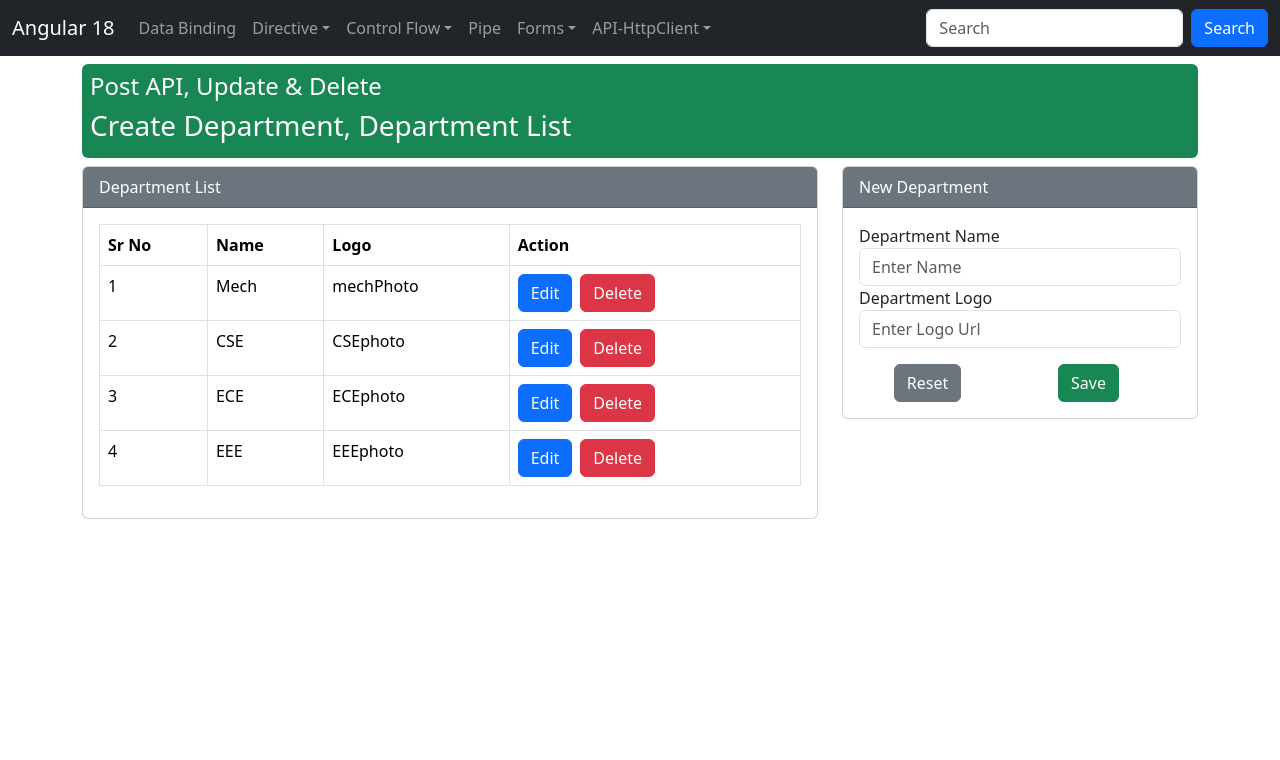
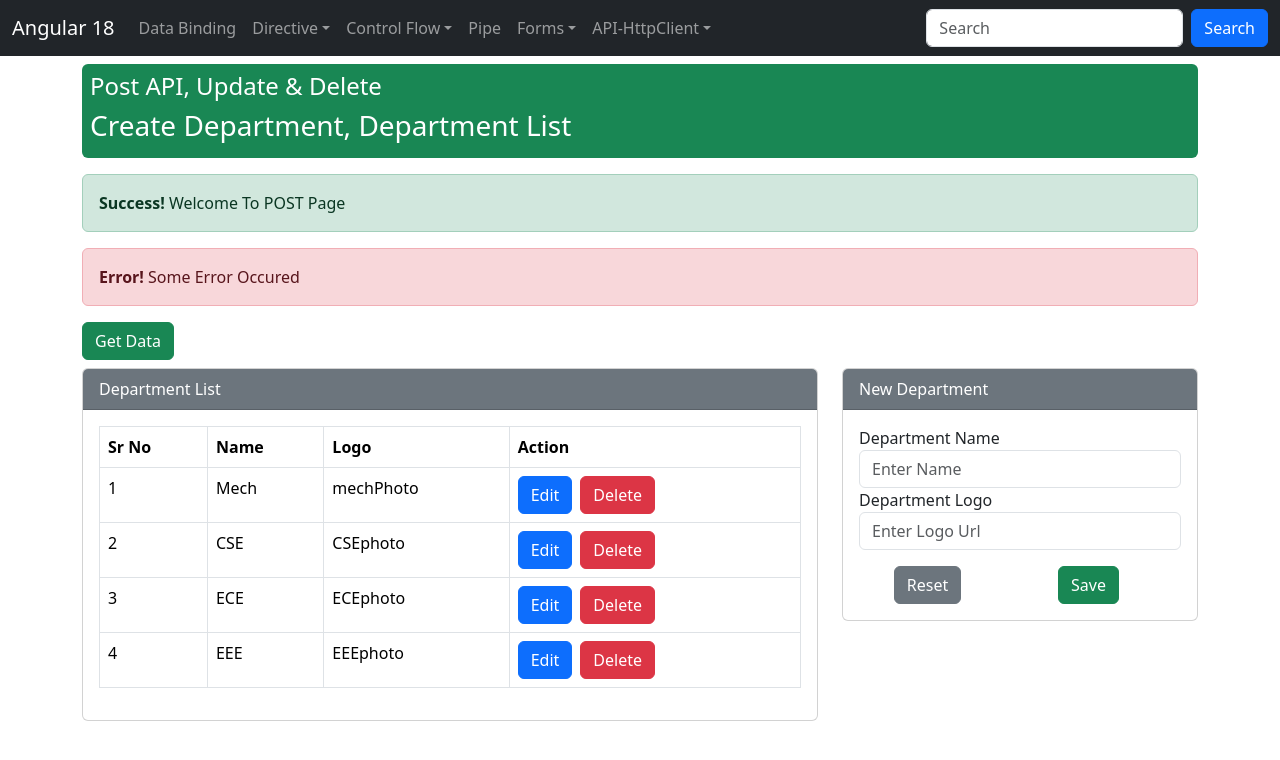
Before and after one commit to sanketbelkhede/angular_18, an Angular app: page /post-api in a window 1280 px wide. Shown: the top 760 px of the page. Built offline with nearby package versions, Linux system fonts and the light colour scheme.

Commit message:
reusable components using @Input and @Output

```diff
--- a/src/app/components/apiIntigration/get-api/get-api.component.html
+++ b/src/app/components/apiIntigration/get-api/get-api.component.html
@@ -1,3 +1,5 @@
+<app-alert [message]="'Welcome To GET Page'" [alertType]="'Warning'"></app-alert>
+<app-my-button (onBtnClick)="getAllUsers()" [btnClass]="'btn-success'" [btnText]="'Get'"></app-my-button>
 <div class="row pt-3">
     <div class="col-2">
         <button class="btn btn-success" (click)="getAllUsers()">Get Users</button>
--- a/src/app/components/apiIntigration/post-api/post-api.component.html
+++ b/src/app/components/apiIntigration/post-api/post-api.component.html
@@ -2,6 +2,10 @@
   <h4>Post API, Update & Delete</h4>
   <h3>Create Department, Department List</h3>
 </div>
+
+<app-alert [message]="'Welcome To POST Page'" [alertType]="'Success'"></app-alert>
+<app-alert [message]="'Some Error Occured'" [alertType]="'Error'"></app-alert>
+<app-my-button (onBtnClick)="getData($event)" [btnClass]="'btn-success'" [btnText]="'Get Data'"></app-my-button>
 <div class="row pt-2">
   <div class="col-8">
     <div class="card">
@@ -27,8 +31,10 @@
                   <td>{{item.departmentName}}</td>
                   <td>{{item.departmentLogo}}</td>
                   <td>
-                    <button class="btn btn-primary" (click)="onEdit(item)">Edit</button>
-                    <button class="btn btn-danger mx-2" (click)="onDelete(item.departmentId)">Delete</button>
+<!--                    <button class="btn btn-primary" (click)="onEdit(item)">Edit</button>-->
+                    <app-my-button (onBtnClick)="onEdit(item)" [btnClass]="'btn-primary'" [btnText]="'Edit'"></app-my-button>
+                    <app-my-button (onBtnClick)="onDelete($index)" [btnClass]="'btn-danger mx-2'" [btnText]="'Delete'"></app-my-button>
+<!--                    <button class="btn btn-danger mx-2" (click)="onDelete(item.departmentId)">Delete</button>-->
                   </td>
                 </tr>
               }
@@ -47,22 +53,24 @@
       <div class="card-body">
         <div class="row">
           <div class="col-12">
-            <label for="">Department Name</label>
+            <label>Department Name</label>
             <input type="text" [(ngModel)]="departmentObj.departmentName" class="form-control" placeholder="Enter Name">
           </div>
           <div class="col-12">
-            <label for="">Department Logo</label>
+            <label>Department Logo</label>
             <input type="text" [(ngModel)]="departmentObj.departmentLogo" class="form-control" placeholder="Enter Logo Url">
           </div>
           <div class="row pt-3">
             <div class="col-6 text-center">
-              <button class="btn btn-secondary">Reset</button>
+              <button class="btn btn-secondary" (click)="reset()">Reset</button>
             </div>
             <div class="col-6 text-center">
               @if (departmentObj.departmentId == "") {
-                <button class="btn btn-success" (click)="onSave()">Save</button>
+<!--                <button class="btn btn-success" (click)="onSave()">Save</button>-->
+                <app-my-button (onBtnClick)="onSave()" [btnClass]="'btn-success'" [btnText]="'Save'"></app-my-button>
               } @else {
-                <button class="btn btn-warning" (click)="onUpdate()">Update</button>
+<!--                <button class="btn btn-warning" (click)="onUpdate()">Update</button>-->
+                <app-my-button (onBtnClick)="onUpdate()" [btnClass]="'btn-warning'" [btnText]="'Update'"></app-my-button>
               }
             </div>
           </div>
--- a/src/app/components/apiIntigration/post-api/post-api.component.ts
+++ b/src/app/components/apiIntigration/post-api/post-api.component.ts
@@ -3,12 +3,16 @@ import {HttpClient} from "@angular/common/http";
 import {FormsModule} from "@angular/forms";
 import {iterator} from "rxjs/internal/symbol/iterator";
 import {DepartmentService} from "../../../service/department.service";
+import {AlertComponent} from "../../../reusableComponent/alert/alert.component";
+import {MyButtonComponent} from "../../../reusableComponent/my-button/my-button.component";
 
 @Component({
   selector: 'app-post-api',
   standalone: true,
   imports: [
-    FormsModule
+    FormsModule,
+    AlertComponent,
+    MyButtonComponent
   ],
   templateUrl: './post-api.component.html',
   styleUrl: './post-api.component.css'
@@ -81,14 +85,19 @@ export class PostAPIComponent {
     this.departmentObj = data;
   }
 
-  onDelete(id: number) {
+  onDelete(index: number) {
     const isDelete = confirm("Are you sure you want to delete?");
     if (isDelete) {
-      for(let department of this.departmentList) {
-        if(department.departmentId === id) {
-          this.departmentList.splice(department, 1);
-        }
-      }
+      //based on index
+      this.departmentList.splice(index,1);
+
+      //based on Id when using API
+      // this.departmentList.forEach((department,idx) => {
+      //   if(department.departmentId === index) {
+      //     this.departmentList.splice(idx,1);
+      //   }
+      // });
+
       // this.http.delete("https://projectapi.gerasim.in/api/Complaint/DeletedepartmentBydepartmentId?departmentId=" + id).subscribe((res:any)=>{
       //   if(res.result) {
       //     alert("Department Updated successfully.");
@@ -113,4 +122,8 @@ export class PostAPIComponent {
     this.reset();
   }
 
+  getData(data:any) {
+    alert(data);
+  }
+
 }
--- /dev/null
+++ b/src/app/reusableComponent/alert/alert.component.html
@@ -0,0 +1,5 @@
+<div class="alert mt-3" [ngClass]="{'alert-success': alertType=='Success',
+                                    'alert-warning': alertType=='Warning',
+                                    'alert-danger': alertType=='Error'}">
+  <strong>{{ alertType }}!</strong> {{message}}
+</div>
--- /dev/null
+++ b/src/app/reusableComponent/my-button/my-button.component.html
@@ -0,0 +1 @@
+<button class="btn {{ btnClass }}" (click)="onClick()">{{ btnText }}</button>
--- /dev/null
+++ b/src/app/reusableComponent/my-button/my-button.component.ts
@@ -0,0 +1,19 @@
+import {Component, EventEmitter, Input, Output} from '@angular/core';
+
+@Component({
+  selector: 'app-my-button',
+  standalone: true,
+  imports: [],
+  templateUrl: './my-button.component.html',
+  styleUrl: './my-button.component.css'
+})
+export class MyButtonComponent {
+  @Input() btnText: string = "";
+  @Input() btnClass: string = "";
+
+  @Output() onBtnClick = new EventEmitter<any>();
+
+  onClick() {
+    this.onBtnClick.emit("Hello There!");
+  }
+}
```
Also changed, not shown: src/app/components/apiIntigration/get-api/get-api.component.ts (+6 -1 lines), src/app/reusableComponent/alert/alert.component.ts (added, +16 -0 lines), src/app/reusableComponent/alert/alert.component.css (added), src/app/reusableComponent/my-button/my-button.component.css (added), 2 other files (tests, documents, lock files or other folders).
